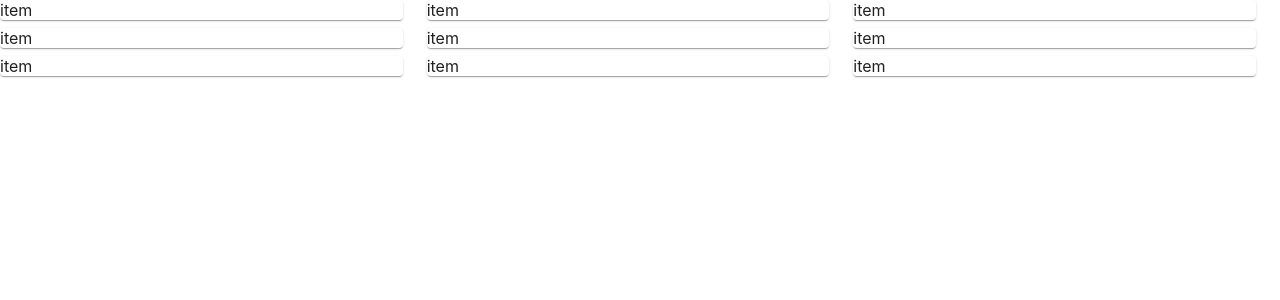
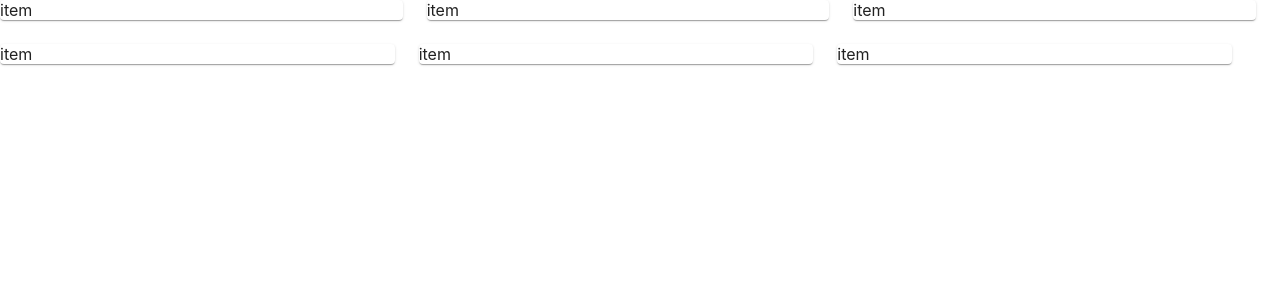
Before and after one commit to tylersullivan21/material_UI, a React (Create React App) app in the folder materialui/: page / in a window 1280 px wide. Shown: the top 300 px of the page. Built offline with nearby package versions, Linux system fonts and the light colour scheme.

Commit message:
added second nested grid

```diff
--- a/materialui/src/components/Grid/index.jsx
+++ b/materialui/src/components/Grid/index.jsx
@@ -9,6 +9,7 @@ const classes = {
   },
   paper: {
     padding: 20,
+    margin:50,
     textAlign: "center",
     color: "#777"
   }
@@ -33,15 +34,13 @@ export default function NestedGridDemo() {
 
   return (
     <div className={classes.root}>
-      <Grid container spacing={1}>
+      <Grid container spacing={3}>
+
         <Grid container item xs={12} spacing={3}>
           <InnerGrid />
-        </Grid>
-        <Grid container item xs={12} spacing={3}>
+          <Grid container item xs={12} spacing={3}>
           <InnerGrid />
         </Grid>
-        <Grid container item xs={12} spacing={3}>
-          <InnerGrid />
         </Grid>
       </Grid>
     </div>
```
